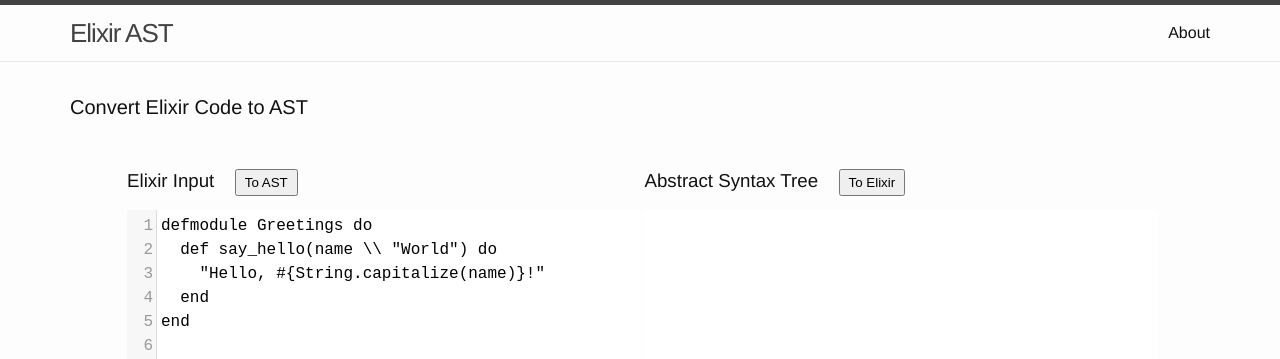
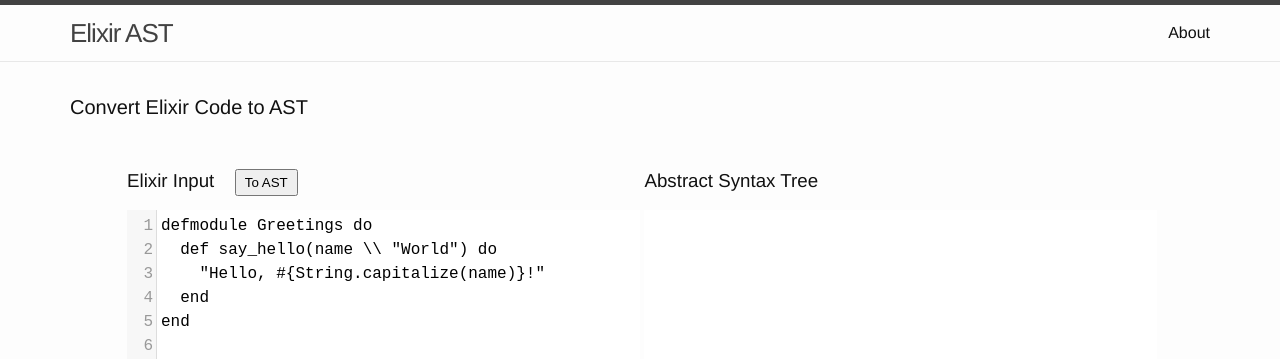
Before and after one commit to leesharma/elixir_ast, a Jekyll site: the page built from index.html, in a window 1280 px wide. Shown: the top 359 px of the page. Built offline with Jekyll 4.4.1, drawn with Linux system fonts in a browser that asks for light colours.

Commit message:
Remove "To Elixir" button
Since we don't have the to elixir feature for the foreseeable future,
I'm taking out this button.

```diff
--- a/index.html
+++ b/index.html
@@ -22,7 +22,6 @@ end
 
     <section class="ast console">
       <h3 class="section-heading">Abstract Syntax Tree</h3>
-      <button class="transform" id="from_ast">To Elixir</button>
       <textarea id="ast-output"></textarea>
     </section>
 
```
